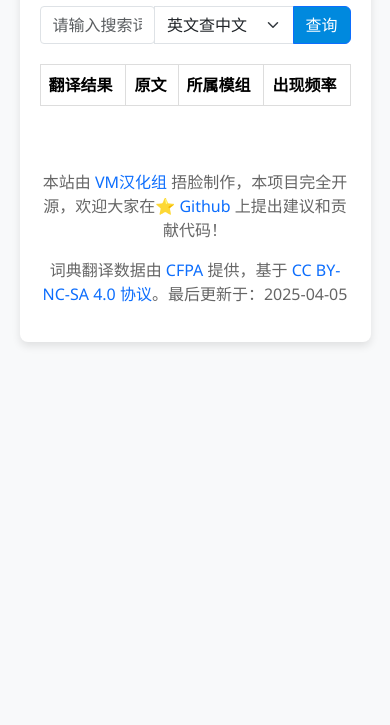
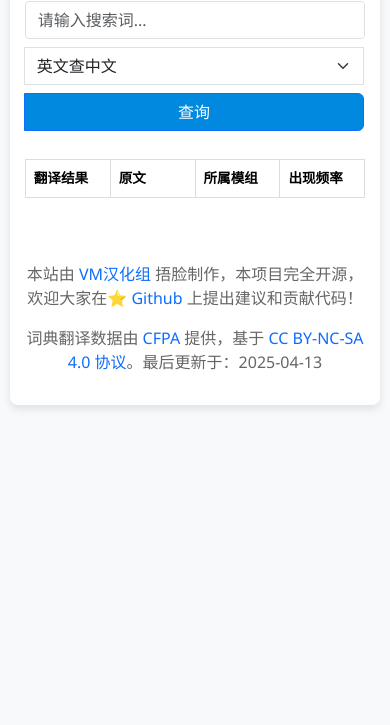
Before and after one commit to nageih/mcmod-translation-dict, a website: page public/index.html in a window 390 px wide. Shown: the part 119-844 px from the top of the page. Drawn offline with nearby package versions, Linux system fonts and the light colour scheme.

Commit message:
优化手机上的显示效果

```diff
--- a/backend/package.json
+++ b/backend/package.json
@@ -1,6 +1,6 @@
 {
     "name": "mcmod-translation-dict-api",
-    "version": "1.4.0",
+    "version": "1.5.0",
     "private": true,
     "scripts": {
         "deploy": "wrangler deploy",
@@ -8,9 +8,9 @@
         "upgrade-deps": "taze patch -I"
     },
     "devDependencies": {
-        "@cloudflare/vitest-pool-workers": "^0.8.11",
+        "@cloudflare/vitest-pool-workers": "^0.8.15",
         "taze": "^19.0.4",
         "vitest": "^3.0.9",
-        "wrangler": "^4.7.2"
+        "wrangler": "^4.10.0"
     }
 }
--- a/package.json
+++ b/package.json
@@ -1,6 +1,6 @@
 {
     "name": "mcmod-translation-dict",
-    "version": "1.4.0",
+    "version": "1.5.0",
     "description": "MC模组翻译参考词典",
     "main": "frontend/index.html",
     "scripts": {
@@ -9,6 +9,6 @@
     },
     "devDependencies": {
         "taze": "^19.0.4",
-        "vercel": "^41.4.1"
+        "vercel": "^41.6.0"
     }
 }
--- a/public/index.html
+++ b/public/index.html
@@ -63,7 +63,7 @@
                     <a
                         href="https://creativecommons.org/licenses/by-nc-sa/4.0/deed.zh-hans"
                         >CC BY-NC-SA 4.0 协议</a
-                    >。最后更新于：2025-04-05
+                    >。最后更新于：2025-04-13
                 </p>
             </footer>
         </div>
--- a/public/styles.css
+++ b/public/styles.css
@@ -209,3 +209,29 @@ tr:hover {
     box-shadow: 0 0 0 0.25rem rgba(0, 144, 254, 0.25);
   }
 }
+
+@media (max-width: 768px) {
+  .container {
+    width: 95%;
+    padding: 15px;
+    margin: 10px auto;
+  }
+
+  .input-group > * {
+    width: 100% !important;
+    margin-bottom: 8px;
+  }
+
+  #searchMode {
+    max-width: 100% !important;
+  }
+
+  table {
+    font-size: 0.85rem;
+  }
+
+  th, td {
+    padding: 8px 6px;
+    min-width: 80px;
+  }
+}
```
Also changed, not shown: README.md, 3 other files.
